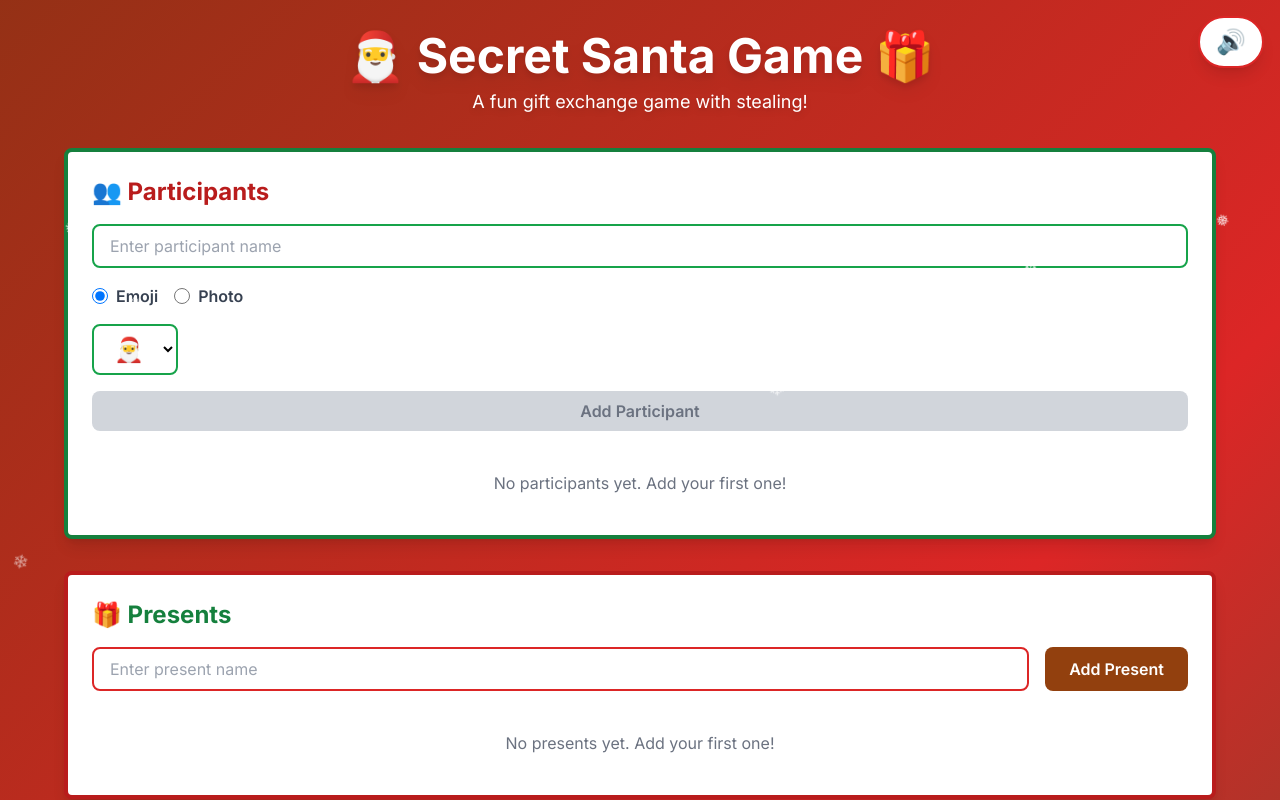
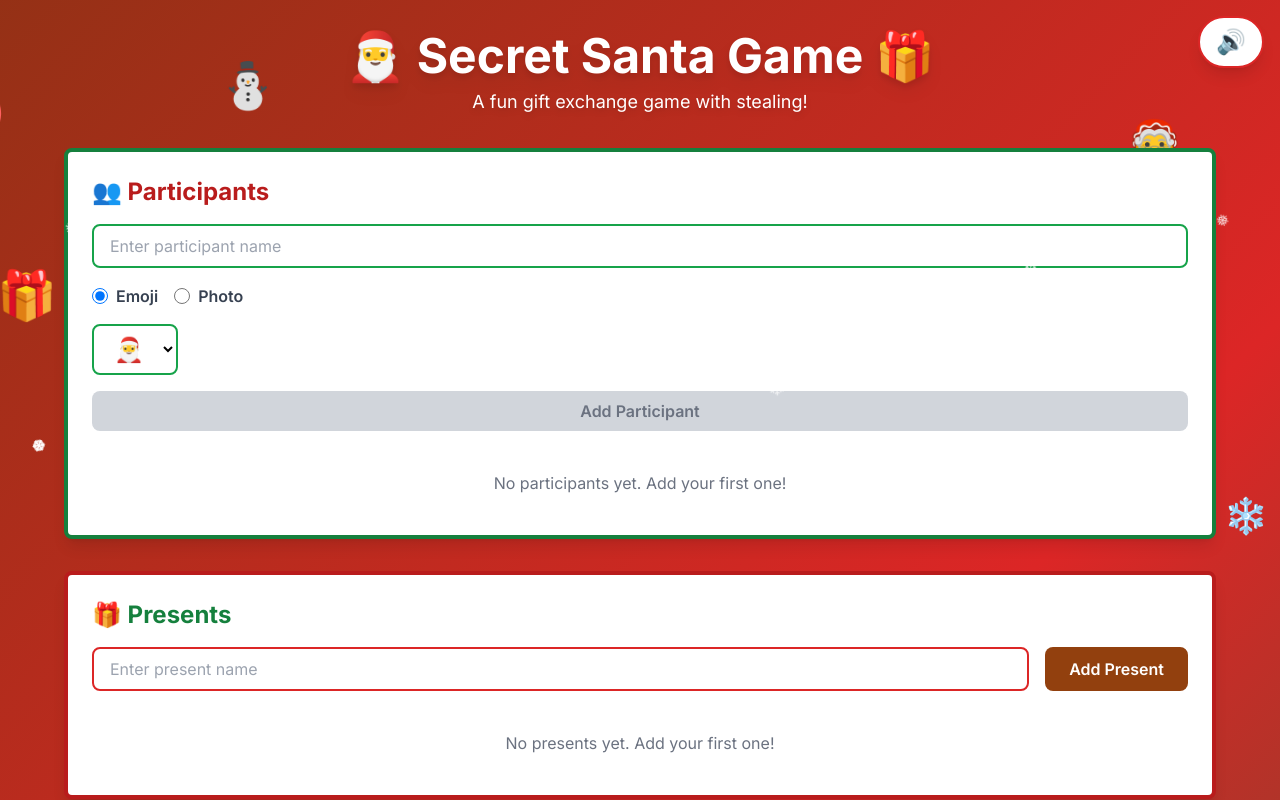
Before and after one commit to Henrique-Azank/secret-santa, a Next.js app: page / in a window 1280 px wide. Shown: the top 800 px of the page. Built offline with nearby package versions, Linux system fonts and the light colour scheme.

Commit message:
feat: added background animations and icons

```diff
--- a/app/globals.css
+++ b/app/globals.css
@@ -64,6 +64,147 @@ body {
 .snowflake:nth-of-type(19) { left: 85%; animation-duration: 9s; animation-delay: 0.5s; font-size: 0.95em; }
 .snowflake:nth-of-type(20) { left: 95%; animation-duration: 11s; animation-delay: 2.5s; font-size: 1em; }
 
+/* Santa flying animation */
+.santa-sleigh {
+  position: fixed;
+  font-size: 3em;
+  z-index: 1;
+  animation: fly-across 20s linear infinite;
+  user-select: none;
+  cursor: default;
+}
+
+@keyframes fly-across {
+  0% {
+    left: -150px;
+    top: 10%;
+  }
+  50% {
+    top: 20%;
+  }
+  100% {
+    left: 110%;
+    top: 10%;
+  }
+}
+
+.santa-sleigh:nth-of-type(2) {
+  animation-delay: 10s;
+  animation-duration: 25s;
+}
+
+@keyframes fly-across-reverse {
+  0% {
+    right: -150px;
+    top: 30%;
+    transform: scaleX(-1);
+  }
+  50% {
+    top: 40%;
+    transform: scaleX(-1);
+  }
+  100% {
+    right: 110%;
+    top: 30%;
+    transform: scaleX(-1);
+  }
+}
+
+.santa-sleigh-reverse {
+  position: fixed;
+  font-size: 3em;
+  z-index: 1;
+  animation: fly-across-reverse 22s linear infinite;
+  animation-delay: 15s;
+  user-select: none;
+  cursor: default;
+}
+
+.santa-sleigh-3 {
+  position: fixed;
+  font-size: 2.5em;
+  z-index: 1;
+  animation: fly-across 18s linear infinite;
+  animation-delay: 5s;
+  user-select: none;
+  cursor: default;
+}
+
+@keyframes fly-across-slow {
+  0% {
+    left: -150px;
+    top: 50%;
+  }
+  50% {
+    top: 55%;
+  }
+  100% {
+    left: 110%;
+    top: 50%;
+  }
+}
+
+.santa-sleigh-4 {
+  position: fixed;
+  font-size: 3.5em;
+  z-index: 1;
+  animation: fly-across-slow 28s linear infinite;
+  animation-delay: 12s;
+  user-select: none;
+  cursor: default;
+}
+
+@keyframes fly-across-high {
+  0% {
+    right: -150px;
+    top: 5%;
+    transform: scaleX(-1);
+  }
+  50% {
+    top: 8%;
+    transform: scaleX(-1);
+  }
+  100% {
+    right: 110%;
+    top: 5%;
+    transform: scaleX(-1);
+  }
+}
+
+.santa-sleigh-5 {
+  position: fixed;
+  font-size: 2.8em;
+  z-index: 1;
+  animation: fly-across-high 24s linear infinite;
+  animation-delay: 8s;
+  user-select: none;
+  cursor: default;
+}
+
+@keyframes fly-across-mid {
+  0% {
+    left: -150px;
+    top: 60%;
+  }
+  50% {
+    top: 65%;
+  }
+  100% {
+    left: 110%;
+    top: 60%;
+  }
+}
+
+.santa-sleigh-6 {
+  position: fixed;
+  font-size: 2.2em;
+  z-index: 1;
+  animation: fly-across-mid 26s linear infinite;
+  animation-delay: 18s;
+  user-select: none;
+  cursor: default;
+}
+
 @layer utilities {
   .text-balance {
     text-wrap: balance;
--- a/app/page.tsx
+++ b/app/page.tsx
@@ -1,6 +1,6 @@
 'use client';
 
-import { useState } from 'react';
+import { useState, useEffect } from 'react';
 import { Participant, Present, GameState } from '@/types/game';
 import ParticipantSetup from '@/components/ParticipantSetup';
 import PresentSetup from '@/components/PresentSetup';
@@ -9,6 +9,8 @@ import GameResults from '@/components/GameResults';
 
 export default function Home() {
   const [isMusicPlaying, setIsMusicPlaying] = useState(true);
+  const [santaDelays, setSantaDelays] = useState<number[]>([]);
+  const [christmasIcons, setChristmasIcons] = useState<string[]>([]);
   const [gameState, setGameState] = useState<GameState>({
     participants: [],
     presents: [],
@@ -18,6 +20,24 @@ export default function Home() {
     lastAction: '',
     lastSteal: null,
   });
+
+  useEffect(() => {
+    // Array of Christmas-themed emojis
+    const availableIcons = ['🎄', '⛄', '🎁', '🔔', '⭐', '🕯️', '🦌', '🎅', '🤶', '🧝', '🍬', '🍭', '🎀', '🧦', '❄️', '☃️'];
+
+    // Randomly select 6 icons for the flying elements
+    const selectedIcons = Array.from({ length: 6 }, () =>
+      availableIcons[Math.floor(Math.random() * availableIcons.length)]
+    );
+    setChristmasIcons(selectedIcons);
+
+    // Generate random delays for flying icons on mount
+    const delays = Array.from({ length: 6 }, (_, i) => {
+      const duration = [20, 22, 18, 28, 24, 26][i];
+      return Math.random() * duration;
+    });
+    setSantaDelays(delays);
+  }, []);
 
   const addParticipant = (participant: Participant) => {
     setGameState(prev => ({
@@ -91,6 +111,18 @@ export default function Home() {
       >
         {isMusicPlaying ? '🔊' : '🔇'}
       </button>
+
+      {/* Christmas Icons Flying */}
+      {santaDelays.length > 0 && christmasIcons.length > 0 && (
+        <>
+          <div className="santa-sleigh" style={{ animationDelay: `-${santaDelays[0]}s` }}>{christmasIcons[0]}</div>
+          <div className="santa-sleigh-reverse" style={{ animationDelay: `-${santaDelays[1]}s` }}>{christmasIcons[1]}</div>
+          <div className="santa-sleigh-3" style={{ animationDelay: `-${santaDelays[2]}s` }}>{christmasIcons[2]}</div>
+          <div className="santa-sleigh-4" style={{ animationDelay: `-${santaDelays[3]}s` }}>{christmasIcons[3]}</div>
+          <div className="santa-sleigh-5" style={{ animationDelay: `-${santaDelays[4]}s` }}>{christmasIcons[4]}</div>
+          <div className="santa-sleigh-6" style={{ animationDelay: `-${santaDelays[5]}s` }}>{christmasIcons[5]}</div>
+        </>
+      )}
 
       {/* Snowflakes */}
       <div className="snowflake">❄</div>
```
